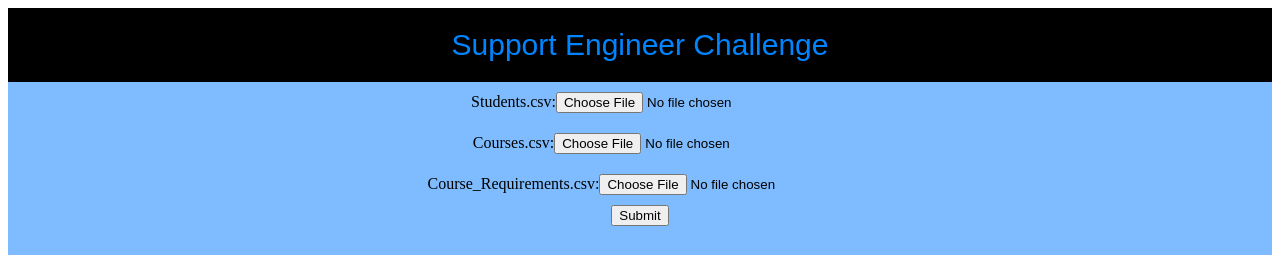
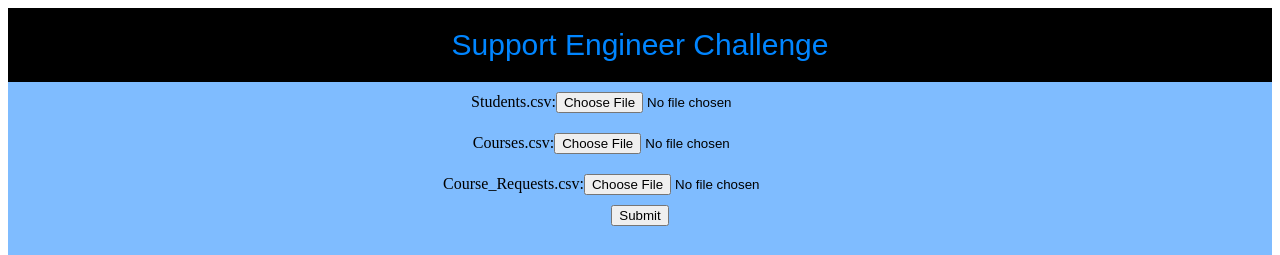
Before and after one commit to cdl08001/support_engineer_challenge, a React (Create React App) app: page / in a window 1280 px wide. Shown: the top 255 px of the page. Built offline with nearby package versions, Linux system fonts and the light colour scheme.

Commit message:
Add handleSubmit function; Define data file path properties

```diff
--- a/package.json
+++ b/package.json
@@ -3,6 +3,7 @@
   "version": "0.1.0",
   "private": true,
   "dependencies": {
+    "csvtojson": "^2.0.8",
     "react": "^16.6.3",
     "react-dom": "^16.6.3",
     "react-scripts": "2.1.1"
--- a/src/App.js
+++ b/src/App.js
@@ -8,29 +8,40 @@ class App extends Component {
       currentPhase: 'waiting for data'
     }
     this.updateView = this.updateView.bind(this);
+    this.handleSubmit = this.handleSubmit.bind(this);
+    this.studentDataFile = null;
+    this.coursesDataFile = null;
+    this.courseRequestDataFile = null;
   }
 
 
   updateView() {
     if (this.state.currentPhase === 'waiting for data') {
       return (
-        <form id="fileSelectionForm">
+        <form id="fileSelectionForm" onSubmit={this.handleSubmit}>
           <div id="studentInput" className="dataInputSelector">
             Students.csv:
-            <input type="file" />
+            <input type="file" accept=".csv"/>
           </div>
           <div id="coursesInput" className="dataInputSelector">
             Courses.csv:
-            <input type="file" />
+            <input type="file" accept=".csv"/>
           </div>
           <div id="courseRequestInput" className="dataInputSelector">
-            Course_Requirements.csv:
-            <input type="file" />
+            Course_Requests.csv:
+            <input type="file" accept=".csv"/>
           </div>
           <button type="submit" id="fileSelectorBtn">Submit</button>
         </form>
       )
     }
+  }
+
+  handleSubmit(event) {
+    event.preventDefault();
+    this.studentDataFile = event.target[0].files[0].path;
+    this.coursesDataFile = event.target[1].files[0].path;
+    this.courseRequestDataFile = event.target[2].files[0].path;
   }
 
 
```
Also changed, not shown: 1 other file (tests, documents, lock files or other folders).
